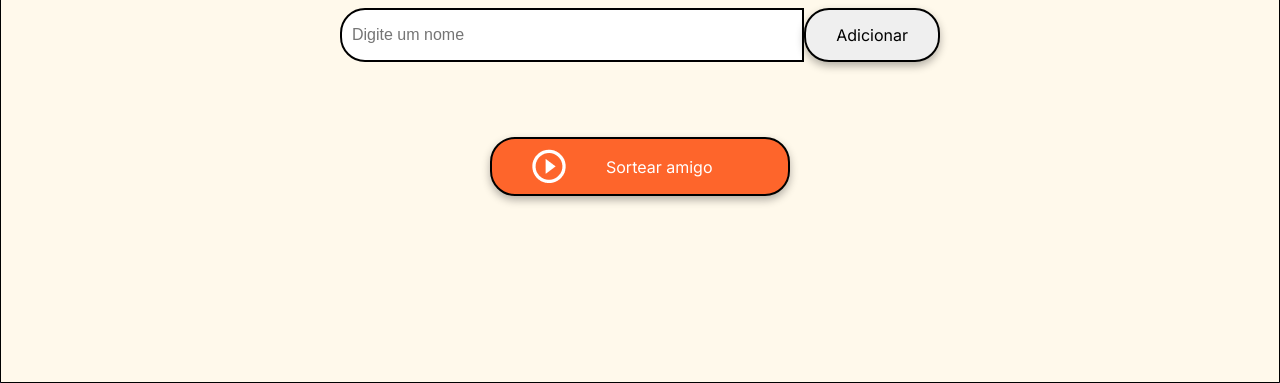
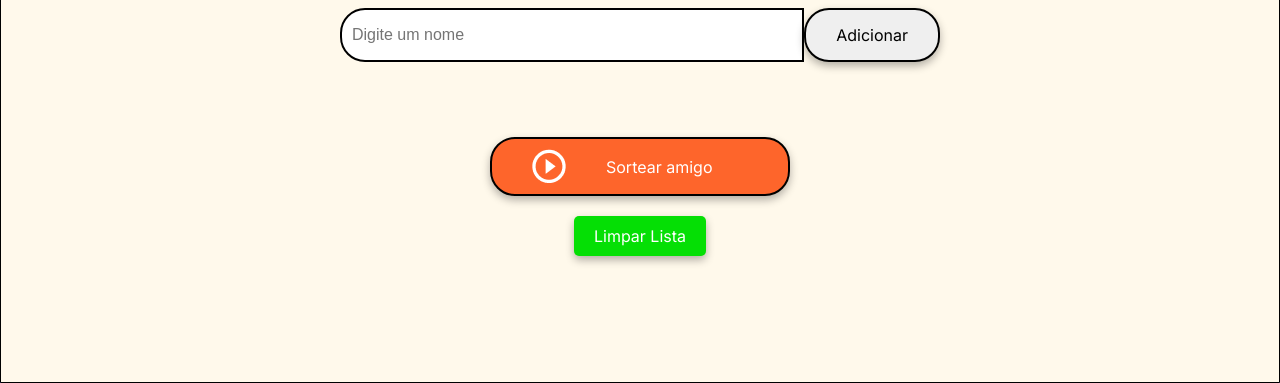
Before and after one commit to yMCabral/Amigo-Secreto, a plain HTML site: page challenge-amigo-secreto_pt-main/index.html in a window 1280 px wide. Shown: the part 417-800 px from the top of the page. Drawn offline with Linux system fonts and the light colour scheme.

Commit message:
teste clear button

```diff
--- a/challenge-amigo-secreto_pt-main/index.html
+++ b/challenge-amigo-secreto_pt-main/index.html
@@ -33,6 +33,7 @@
                     Sortear amigo
                 </button>
             </div>
+            <button class="clear-button" onclick="limparLista()">Limpar Lista</button>
         </section>
     </main>
 
--- a/challenge-amigo-secreto_pt-main/style.css
+++ b/challenge-amigo-secreto_pt-main/style.css
@@ -160,3 +160,17 @@ ul {
 .button-draw:hover {
     background-color: var(--color-button-hover);
 }
+
+.clear-button {
+    margin-top: 20px;
+    padding: 10px 20px;
+    background-color: #05DF05;
+    color: white;
+    border: none;
+    border-radius: 5px;
+    cursor: pointer;
+}
+
+.clear-button:hover {
+    background-color: #ff0000;
+}
```
